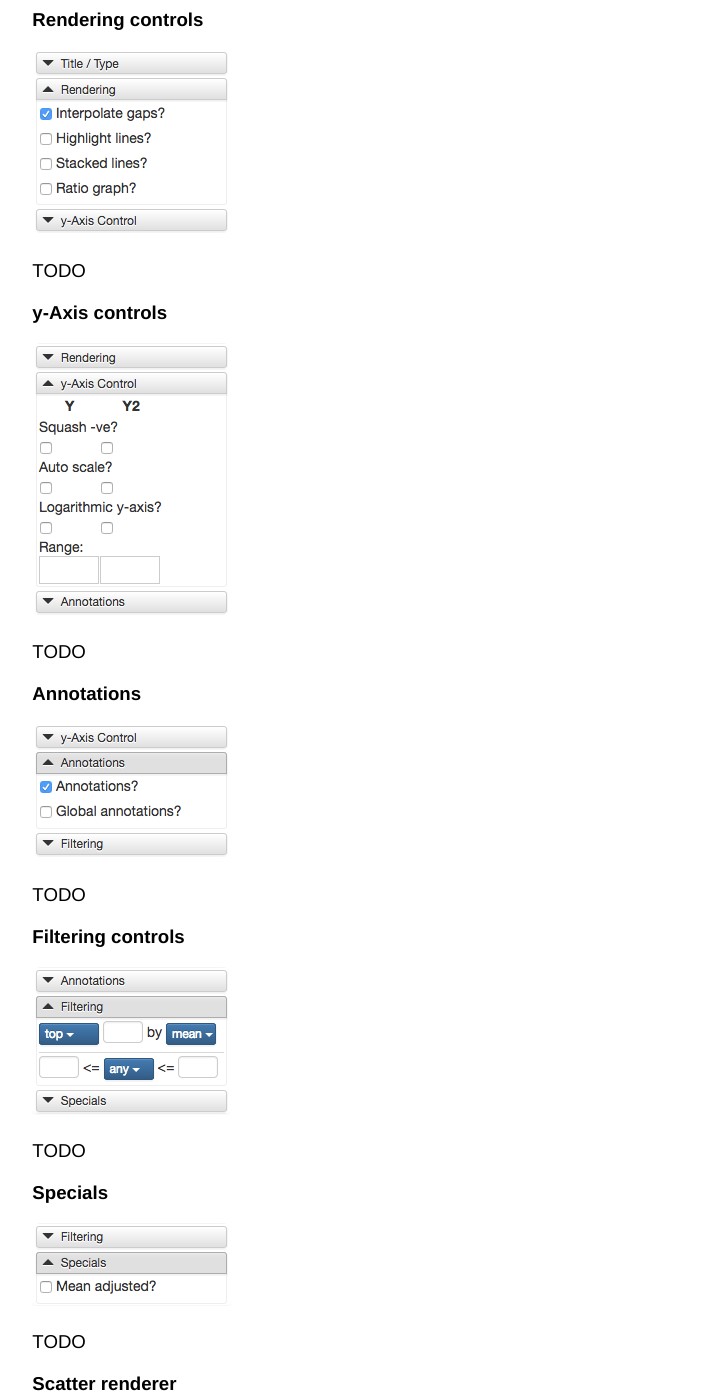
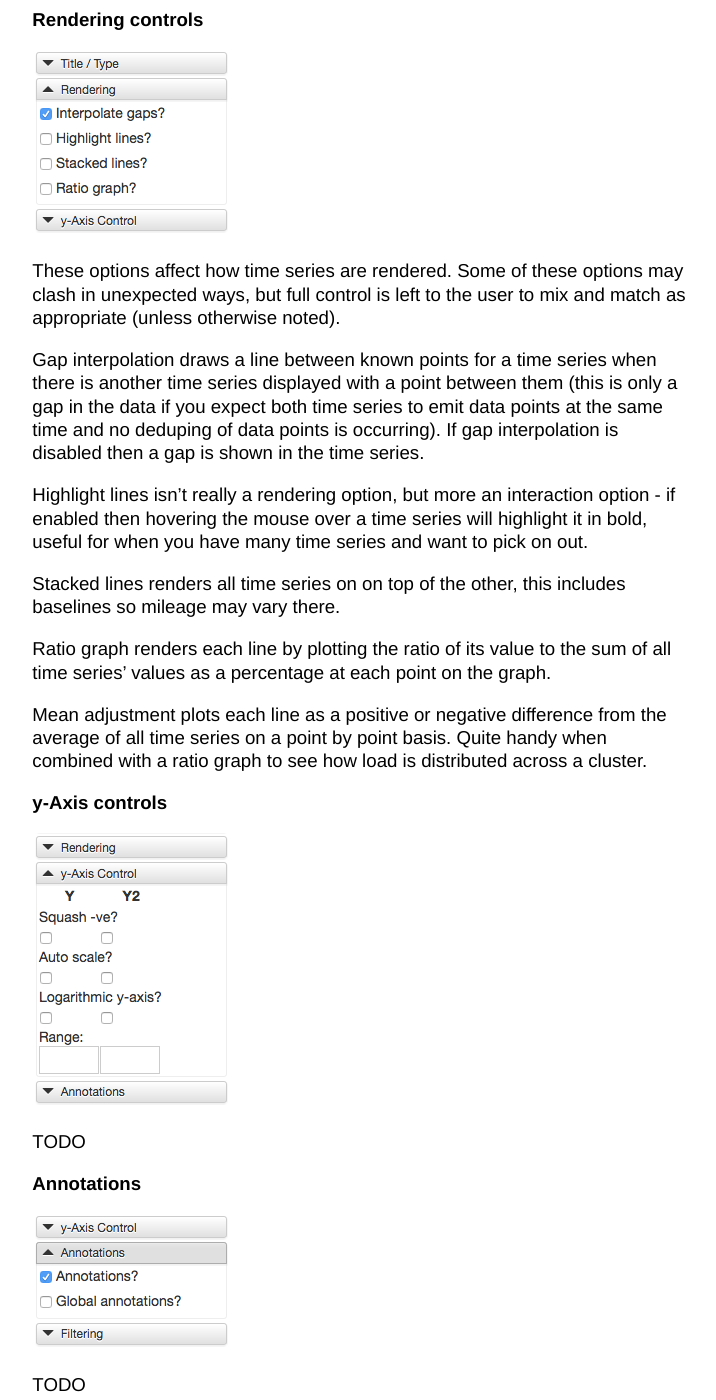
Before and after one commit to eswdd/aardvark, a Jekyll site: the page built from user-guide.md, in a window 1280 px wide and 1400 px high, scrolled down 5079 px. Shown: the whole window, without its empty margins (281-997 px from the left). Built offline with Jekyll 4.4.1, drawn with Linux system fonts in a browser that asks for light colours.

Commit message:
Fill in dygraph render options, moving mean adjusted to rendering

```diff
--- a/user-guide.md
+++ b/user-guide.md
@@ -134,7 +134,17 @@ The dygraph renderer uses Dygraph to provide client-side rendered time series ch
 
 ![dygraph rendering options screenshot](graph_controls_dygraph_rendering.png)
 
-TODO
+These options affect how time series are rendered. Some of these options may clash in unexpected ways, but full control is left to the user to mix and match as appropriate (unless otherwise noted).
+
+Gap interpolation draws a line between known points for a time series when there is another time series displayed with a point between them (this is only a gap in the data if you expect both time series to emit data points at the same time and no deduping of data points is occurring). If gap interpolation is disabled then a gap is shown in the time series.
+
+Highlight lines isn't really a rendering option, but more an interaction option - if enabled then hovering the mouse over a time series will highlight it in bold, useful for when you have many time series and want to pick on out.
+
+Stacked lines renders all time series on on top of the other, this includes baselines so mileage may vary there.
+
+Ratio graph renders each line by plotting the ratio of its value to the sum of all time series' values as a percentage at each point on the graph.
+
+Mean adjustment plots each line as a positive or negative difference from the average of all time series on a point by point basis. Quite handy when combined with a ratio graph to see how load is distributed across a cluster.
 
 #### y-Axis controls
 
@@ -151,12 +161,6 @@ TODO
 #### Filtering controls
 
 ![dygraph filtering options screenshot](graph_controls_dygraph_filtering.png)
-
-TODO
-
-#### Specials
-
-![dygraph specials options screenshot](graph_controls_dygraph_specials.png)
 
 TODO
 
```
Also changed, not shown: graph_controls_dygraph_specials.png (deleted).
